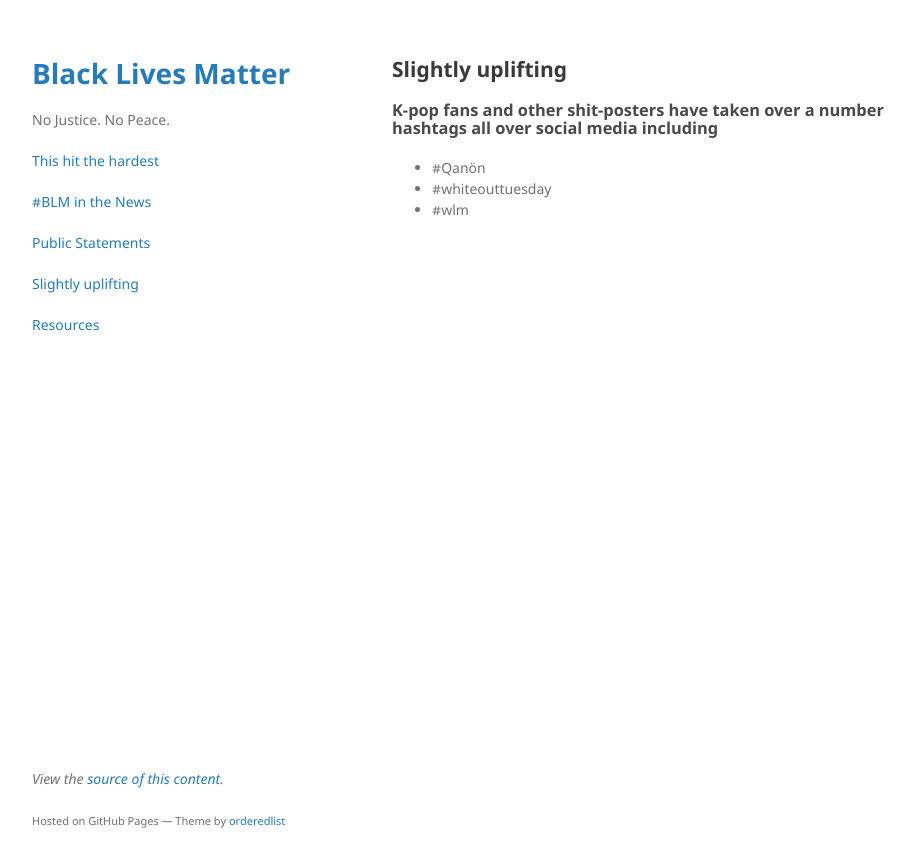
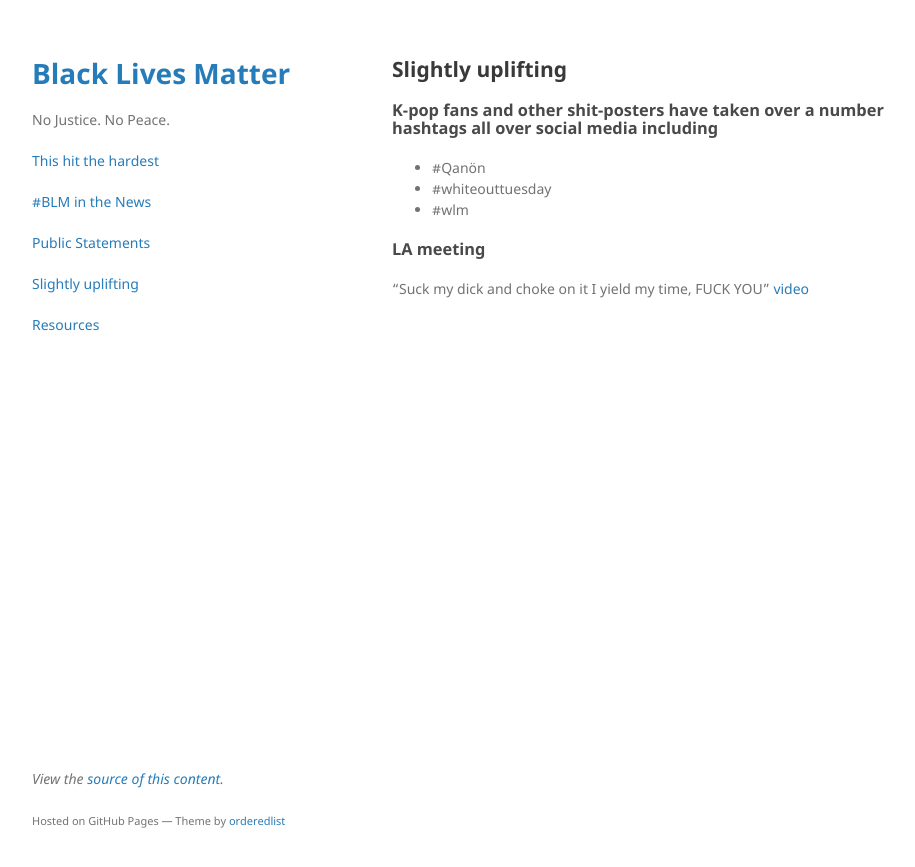
Before and after one commit to nojusticenopeace/nojusticenopeace.github.io, a Jekyll site: the page built from uplifting.md, in a window 1280 px wide. Shown: the top 867 px of the page, without its empty margins (178-1093 px from the left). Built offline with Jekyll 4.4.1, drawn with Linux system fonts in a browser that asks for light colours.

Commit message:
Update uplifting.md

```diff
--- a/uplifting.md
+++ b/uplifting.md
@@ -8,3 +8,7 @@ layout: default
 * #Qanön
 * #whiteouttuesday
 * #wlm
+
+### LA meeting
+
+"Suck my dick and choke on it I yield my time, FUCK YOU" [video](https://twitter.com/parag0ntildeath/status/1268051232100401153?s=20)
```
